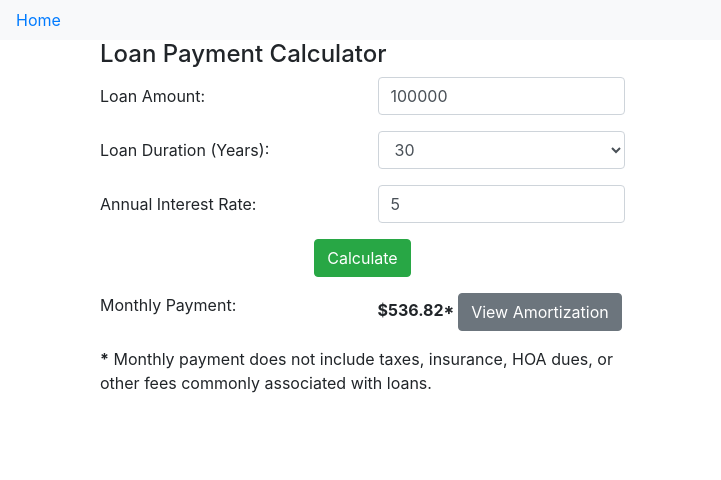
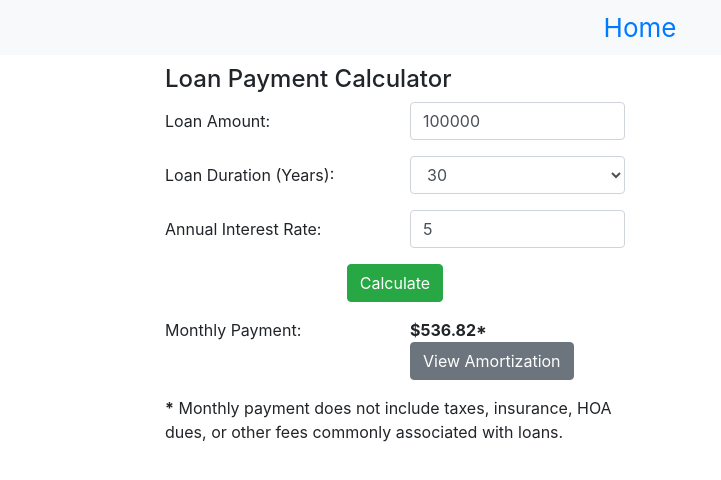
Before and after one commit to jlangevin/budget-tools, a React (Create React App) app: page /MonthlyLoanPayment in a window 1280 px wide. Shown: the top 480 px of the page, without its empty margins (0-721 px from the left). Built offline with nearby package versions, Linux system fonts and the light colour scheme.

Commit message:
Reorg css modules

```diff
--- a/src/App.js
+++ b/src/App.js
@@ -1,22 +1,20 @@
 import React, { Component } from 'react';
 import { Route } from 'react-router-dom';
-import { Container } from 'reactstrap';
 
 import Header from './components/Header';
 import Home from './components/Home';
 import MonthlyLoanPayment from './components/calculators/MonthlyLoanPayment';
 import DebtRepayment from './components/calculators/DebtRepayment';
 import MortgageAffordability from './components/calculators/MortgageAffordability';
-import './App.css';
+import * as classes from './App.module.css';
 
 class App extends Component {
   render() {
     return (
-      <div className="App">
-
+      <div>
         <Header />
 
-        <Container>
+        <div className={classes.AppBody}>
           <Route
             path      = "/MonthlyLoanPayment"
             component = { MonthlyLoanPayment } />
@@ -33,7 +31,7 @@ class App extends Component {
             path      = "/"
             component = { Home }
             exact />
-        </Container>
+        </div>
       </div>
     );
   }
--- /dev/null
+++ b/src/App.module.css
@@ -0,0 +1,5 @@
+.AppBody {
+  max-width: 1000px !important;
+  margin: auto;
+  padding: 10px;
+}
--- a/src/components/Header.js
+++ b/src/components/Header.js
@@ -1,10 +1,11 @@
 import React from 'react';
 import { Link } from 'react-router-dom';
 import { Nav, Navbar, NavItem } from 'reactstrap';
+import * as classes from './Header.module.css'
 
 const Header = () => {
   return (
-    <Navbar color="light" dark>
+    <Navbar color="light" dark className={classes.AppHeader}>
       <Nav navbar>
         <NavItem>
           <Link to="/">Home</Link>
--- a/src/App.css
+++ b/src/components/Header.module.css
@@ -1,9 +1,5 @@
-.App {
-}
-
-.App-header {
+.AppHeader {
   background-color: #282c34;
-  min-height: 100vh;
   display: flex;
   flex-direction: column;
   align-items: center;
```
